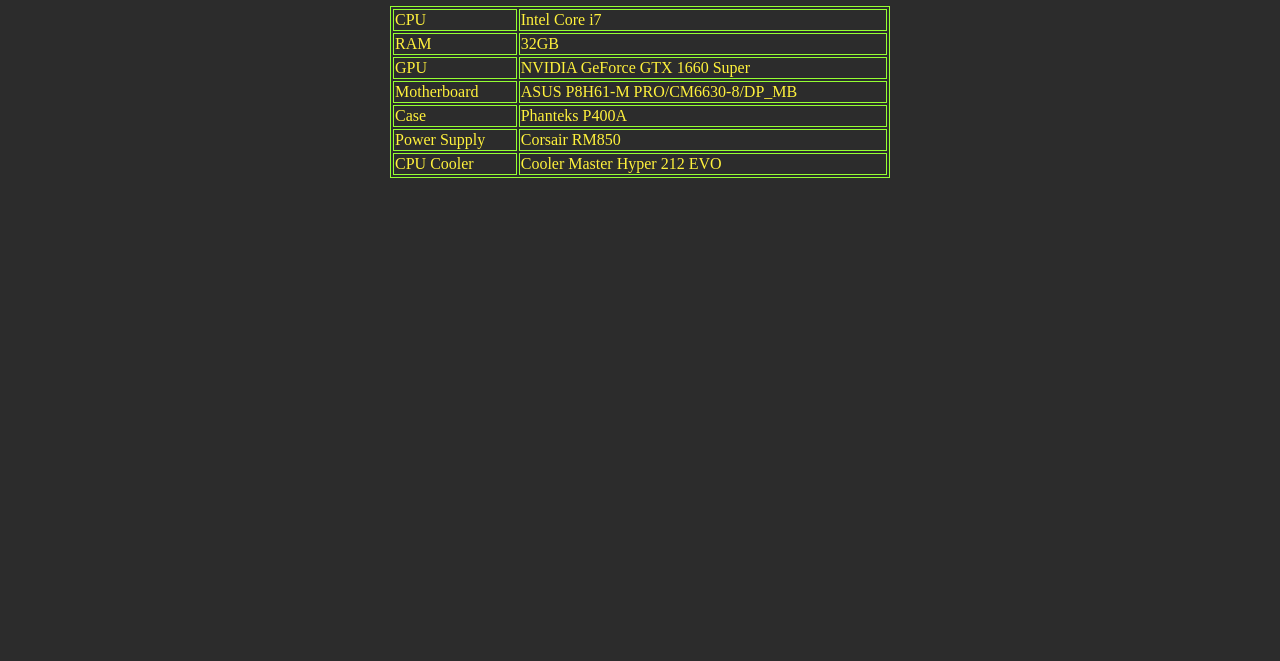
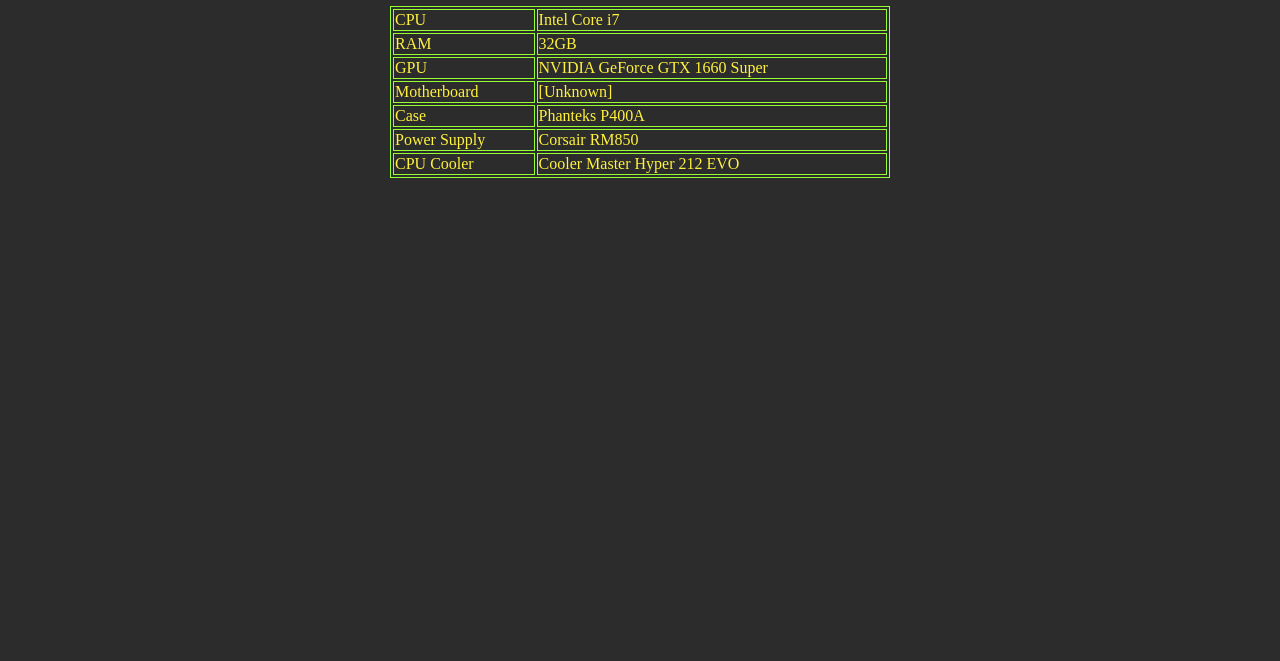
Before and after one commit to James-Bennett-295/James-Bennett-295.github.io, a plain HTML site: page pages/misc/myPcSpecs.html in a window 1280 px wide. Shown: the part 139-800 px from the top of the page. Drawn offline with Linux system fonts and the light colour scheme.

Commit message:
change pc specs

```diff
--- a/pages/misc/myPcSpecs.html
+++ b/pages/misc/myPcSpecs.html
@@ -24,7 +24,7 @@
             </tr>
             <tr>
                 <td>Motherboard</td>
-                <td>ASUS P8H61-M PRO/CM6630-8/DP_MB</td>
+                <td>[Unknown]</td>
             </tr>
             <tr>
                 <td>Case</td>
```
